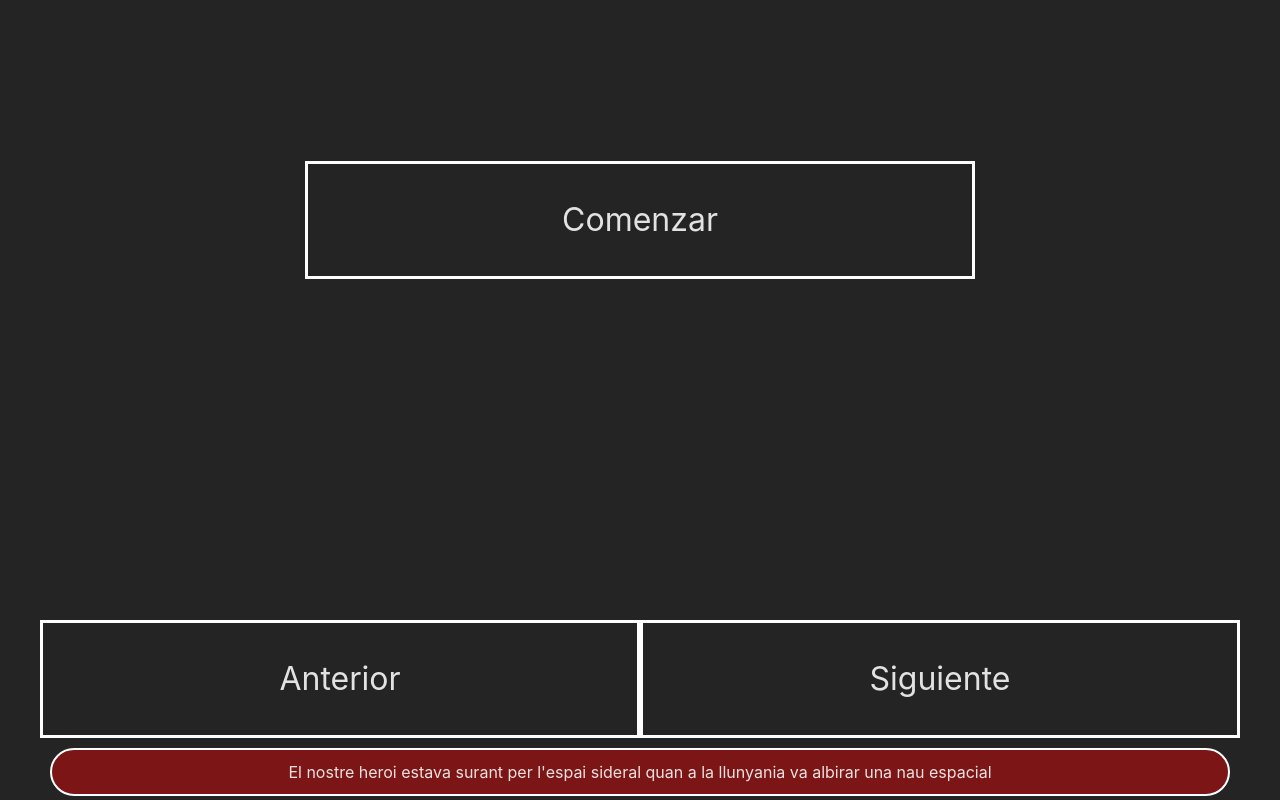
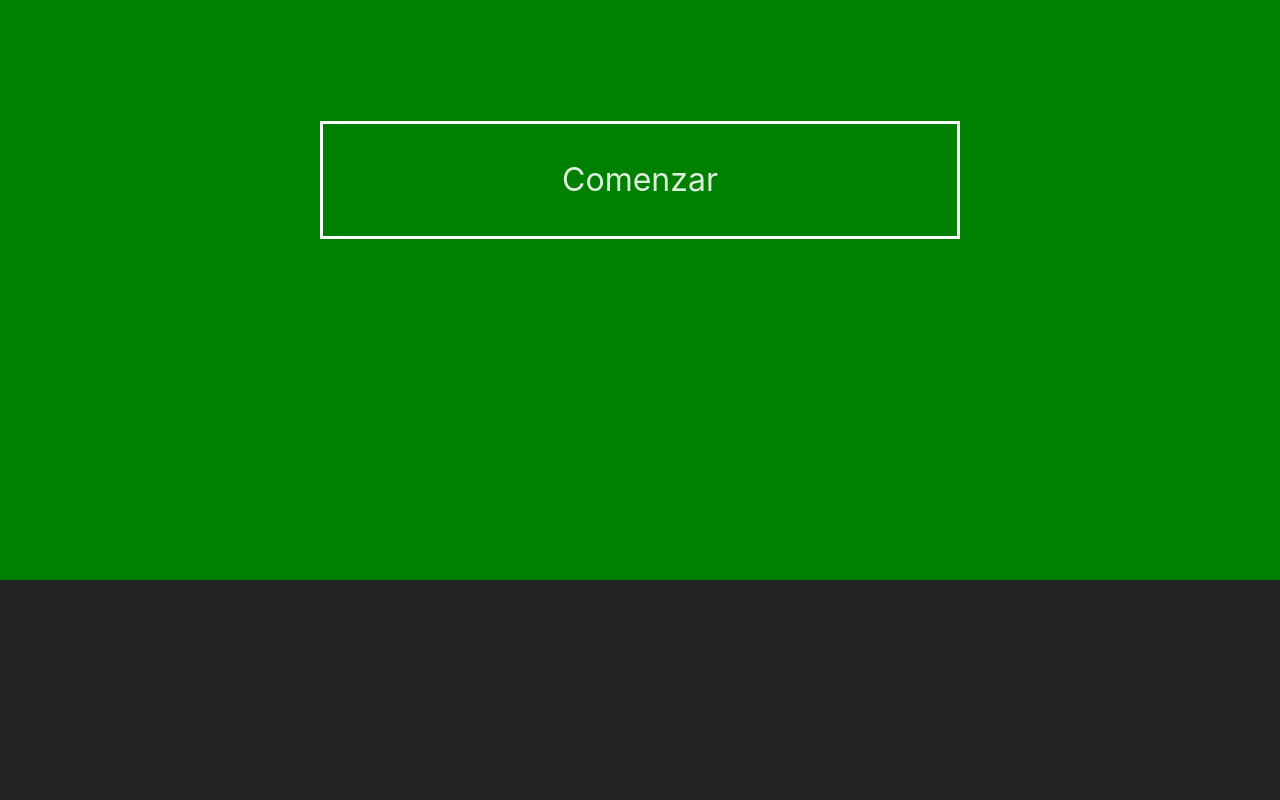
Before and after one commit to treee97/sprint-6, a React (Vite) app: page / in a window 1280 px wide. Shown: the part 220-1020 px from the top of the page. After the commit the page ends 800 px from the top, so only its background shows below. Built offline with nearby package versions, Linux system fonts and the light colour scheme.

Commit message:
images are broke

```diff
--- a/src/App.css
+++ b/src/App.css
@@ -1,8 +1,13 @@
 #root {
   max-width: 1280px;
   margin: 0 auto;
-  padding: 2rem;
   text-align: center;
+}
+
+*{
+  margin: 0;
+  padding: 0;
+  box-sizing: border-box;
 }
 
 /* .logo {
--- a/src/App.tsx
+++ b/src/App.tsx
@@ -1,7 +1,8 @@
 import './App.css';
 import { Button, Escena } from './components';
-import { data } from './constants';
-import {useState} from "react";
+import data from './constants/data';
+import images from './constants/images';
+import {useEffect, useState} from "react";
 import styled from "styled-components";
 
 
@@ -13,6 +14,7 @@ const ContainerButton = styled.div`
 
 const ContainerScreen = styled.div`
   width: 100%;
+  background: green;
   height: 100vh;
   display: flex;
   align-items: center;
@@ -23,8 +25,19 @@ const ContainerScreen = styled.div`
   //   }
   //https://www.youtube.com/watch?v=jRxoO-Zd0pQ
 
+// const Background = styled.div`
+//   background: ${img};
+//   background-position: center;
+//   background-size: cover;
+// `
+
+
+
 function App() {
-  const [welcomeScreen, setWelcomeScreen] = useState<boolean>(false);
+  useEffect(()=>{
+    console.log("data!!!",data)
+  },[])
+  const [welcomeScreen, setWelcomeScreen] = useState<boolean>(true);
   const [changeStory, setChangeStory] = useState<number>(0);
     //el 0 es la posicion de la primera Escena.
 
@@ -42,25 +55,35 @@ function App() {
       } else { setChangeStory(changeStory + 1) }
         // sumamos 1 a nuestro state.
     }
+
+    const showHome = ()=>{
+     setWelcomeScreen(false)
+    }
+
   return (
     <>
-    {
-      !welcomeScreen && (
+
+    {welcomeScreen === true && (
       <ContainerScreen>
-          <Button onClick={() => setWelcomeScreen(true)} text="Comenzar" />
+        <Button onClick={showHome} text="Comenzar" />
       </ContainerScreen>
-      )
-    }
+    )}
+
+    {welcomeScreen === false &&
+    (
+      <>
         <ContainerButton>
           <Button onClick={handlerBack} text="Anterior" />
           <Button onClick={handlerNext} text="Siguiente" />
         </ContainerButton>
 
         {data.map((item, index) => (
-          <Escena key={index} text={item.txt} isFocused={changeStory === index} />
+            <Escena key={index} text={item.txt} img={item.img} isFocused={changeStory === index} />
           ))
         }
-      {/* https://www.pluralsight.com/guides/load-and-render-json-data-into-react-components */}
+      </>
+    )}
+
     </>
   )
 }
--- a/src/components/Escena/Escena.tsx
+++ b/src/components/Escena/Escena.tsx
@@ -11,19 +11,34 @@ const Container = styled.div<{isFocused: boolean}>`
   padding: 10px;
   margin: 10px;
 `;
+// const Background = styled.div`
+//     background: ${img};
+//     background-position: center;
+//     background-size: cover;
+//   `;
+
 
 
 type sentenceProp = {
   text: string;
+  img: string;
   isFocused: boolean;
 }
 
-const Escena: React.FC<sentenceProp> = ({text, isFocused}) => {
+const Escena: React.FC<sentenceProp> = ({text, img,  isFocused}) => {
+
+
+
   //destructuring
 
   return (
     <>
-        <Container isFocused={isFocused}>{text}</Container>
+    {/* La imagen no puede ir aqui o sera renderizada en cada componente Escena */}
+
+          <Container isFocused={isFocused}>
+            {text}
+          </Container>
+
     </>
   )
 }
```
Lines whose indentation alone changed are shown as unchanged.
